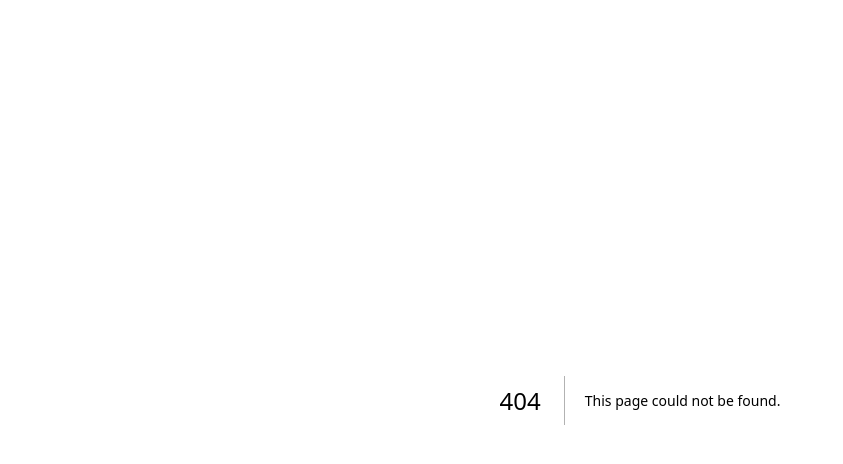
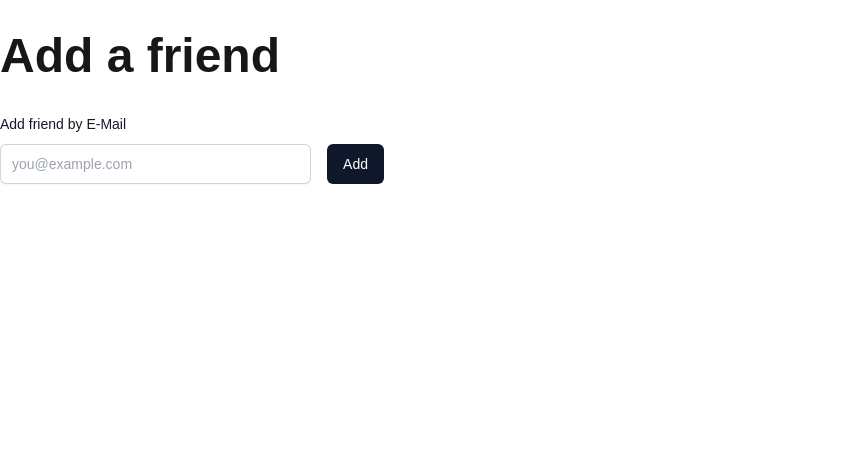
Before and after one commit to Dharma001/chat-practise-app, a Next.js app: page /dashboard/add in a window 1280 px wide. Before the commit this address had no page. Shown: the top 464 px of the page, without its empty margins (0-843 px from the left). Built offline with nearby package versions, Linux system fonts and the light colour scheme.

Commit message:
added group routing and add on process of malking add friend

```diff
--- /dev/null
+++ b/src/app/dashboard/add/page.tsx
@@ -0,0 +1,12 @@
+import AddFriendButton from "@/components/AddFriendButton";
+import { FC } from "react";
+
+
+const page: FC = () => {
+  return <main className="pt-8">
+    <h1 className="font-bold text-5xl mb-8">Add a friend</h1>
+    <AddFriendButton />
+  </main>
+}
+
+export default page;
--- a/src/app/dashboard/page.tsx
+++ b/src/app/dashboard/page.tsx
@@ -1,12 +1,13 @@
 import Button from "@/components/ui/Button";
-import { FC } from "react";
+import { authOptions } from "@/lib/auth";
+import { getServerSession } from "next-auth";
 
-interface pageProps {}
+const page = async ({}) => {
 
-const page: FC<pageProps> = ({}) => {
+  const session = await getServerSession(authOptions)
   return(
     <>
-    <Button>ClickMe</Button>
+    <pre>{JSON.stringify(session)}</pre>
     </>
   )
 
--- /dev/null
+++ b/src/components/AddFriendButton.tsx
@@ -0,0 +1,39 @@
+'use client'
+
+import { FC, useState } from "react";
+import axios from 'axios'
+import Button from "./ui/Button";
+import { addFriendValidator } from "@/lib/validations/add-friend";
+
+interface AddFriendButtonProps { }
+
+const AddFriendButton: FC<AddFriendButtonProps> = ({ }) => {
+  const  [showSuccessState, setShowSuccessState] = useState<boolean>(false)
+  const addFriend = async (email: string) => {
+    try {
+      const validatedEmail = addFriendValidator.parse({ email })
+      await axios.post('/api/friends/add', {
+        email: validatedEmail,
+      })
+      setShowSuccessState(true)
+    } catch (error) {
+      // if(error instance)
+    }
+  }
+
+
+  return <form className="max-w-sm">
+    <label htmlFor="email" className="block text-sm font-medium leading-6 text-gray-900">
+      Add friend by E-Mail
+    </label>
+
+    <div className="mt-2 flex gap-4">
+      <input type="text" className="block w-full rounded-md border-0 py-1.5 text-gray-900 shadow-sm ring-1 ring-inset ring-gray-300 placeholder:text-gray-400 focus:ring-inset focus:ring-indigo-600 sm:text-sm sm:leading-6"
+        placeholder="you@example.com"
+      />
+      <Button>Add</Button>
+    </div>
+  </form>
+}
+
+export default AddFriendButton;
--- /dev/null
+++ b/src/lib/validations/add-friend.ts
@@ -0,0 +1,5 @@
+import { z } from 'zod'
+
+export const addFriendValidator = z.object({
+  email: z.string().email()
+})
--- a/tailwind.config.ts
+++ b/tailwind.config.ts
@@ -14,6 +14,6 @@ const config: Config = {
       },
     },
   },
-  plugins: [],
+  plugins: [require('@tailwindcss/forms')],
 };
 export default config;
```
Also changed, not shown: package.json (+6 -1 lines), 1 other file (tests, documents, lock files or other folders).
